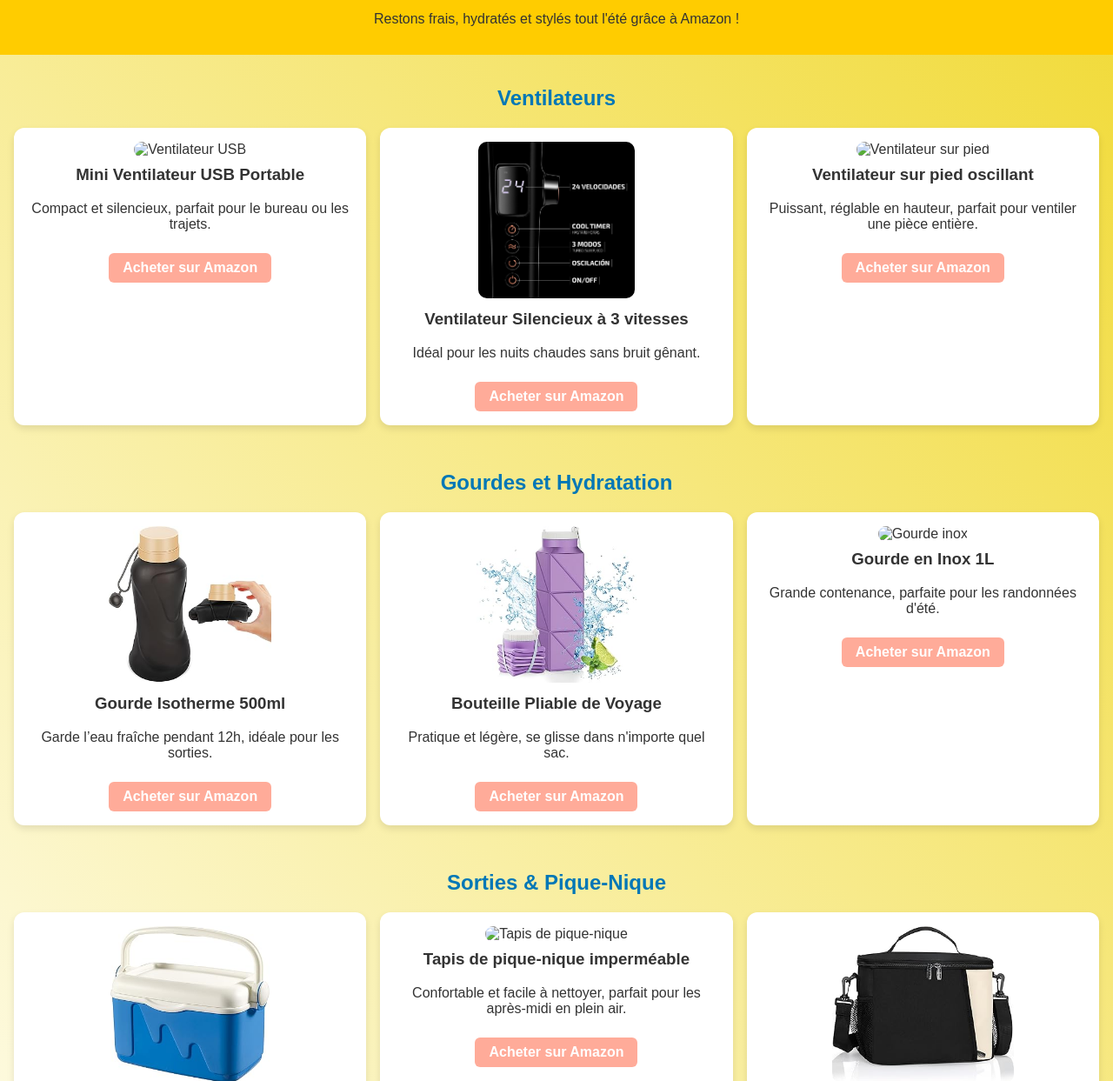
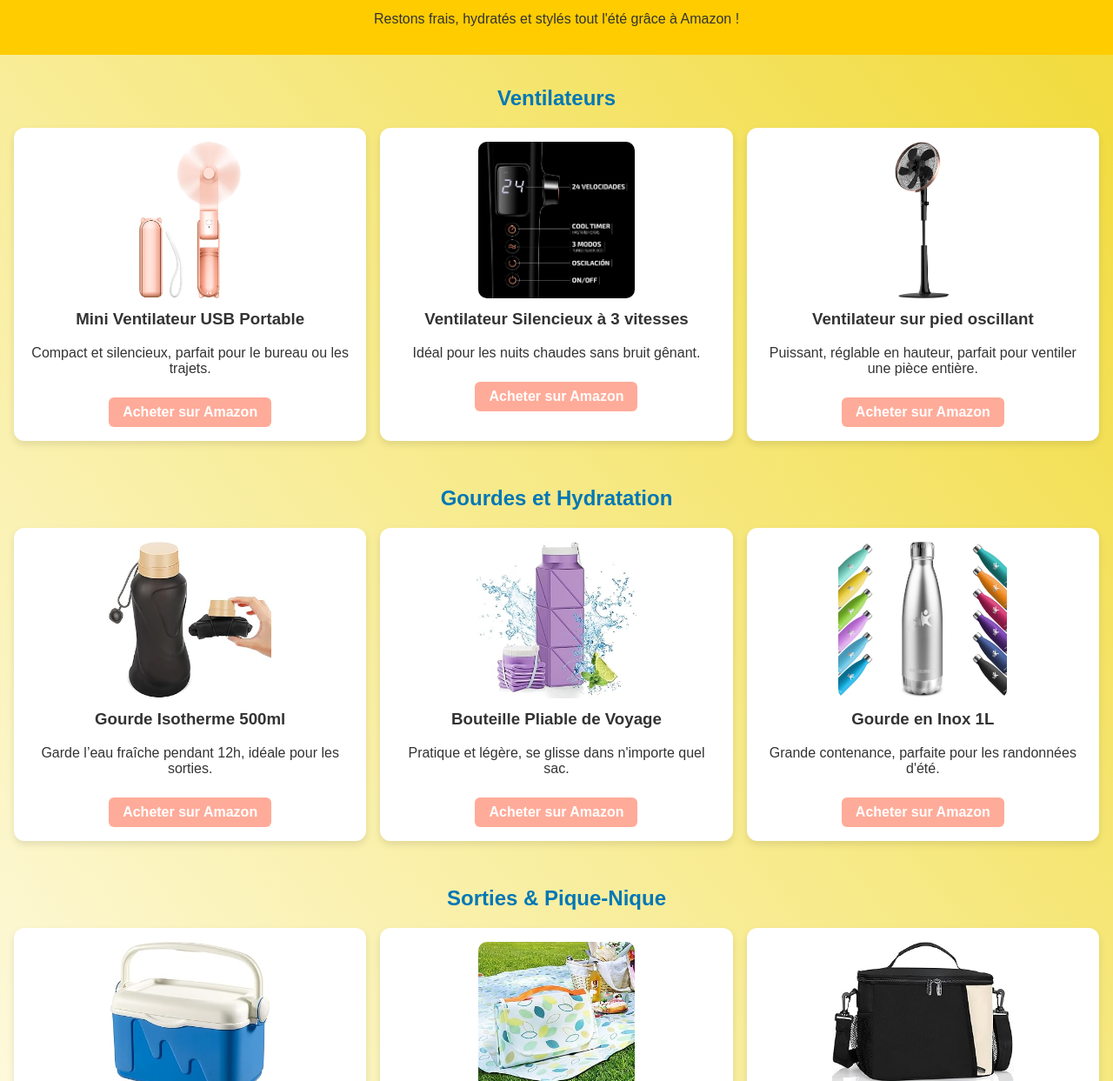
Before and after one commit to Nandy-dev/Ete-sur-Amazon, a plain HTML site: page index.html in a window 1280 px wide. Shown: the part 57-1300 px from the top of the page at 87% size. Drawn offline with Linux system fonts and the light colour scheme.

Commit message:
Update index.html

```diff
--- a/index.html
+++ b/index.html
@@ -89,7 +89,7 @@
     <h2>Ventilateurs</h2>
     <div class="produits">
       <div class="produit">
-        <img src="images/image_ventilo.jpg" alt="Ventilateur USB">
+        <img src="images/Image ventilo.jpg" alt="Ventilateur USB">
         <h3>Mini Ventilateur USB Portable</h3>
         <p>Compact et silencieux, parfait pour le bureau ou les trajets.</p>
         <a class="acheter" href="#">Acheter sur Amazon</a>
@@ -101,7 +101,7 @@
         <a class="acheter" href="#">Acheter sur Amazon</a>
       </div>
       <div class="produit">
-        <img src="images/ventilo_silencieux_tige.jpg" alt="Ventilateur sur pied">
+        <img src="images/Ventilo silencieux tige.jpg" alt="Ventilateur sur pied">
         <h3>Ventilateur sur pied oscillant</h3>
         <p>Puissant, réglable en hauteur, parfait pour ventiler une pièce entière.</p>
         <a class="acheter" href="#">Acheter sur Amazon</a>
@@ -126,7 +126,7 @@
         <a class="acheter" href="#">Acheter sur Amazon</a>
       </div>
       <div class="produit">
-        <img src="images/gourde en inox" alt="Gourde inox">
+        <img src="images/gourde en inox.jpg" alt="Gourde inox">
         <h3>Gourde en Inox 1L</h3>
         <p>Grande contenance, parfaite pour les randonnées d'été.</p>
         <a class="acheter" href="#">Acheter sur Amazon</a>
@@ -145,7 +145,7 @@
         <a class="acheter" href="#">Acheter sur Amazon</a>
       </div>
       <div class="produit">
-        <img src="images/Taps imperméable.jpg" alt="Tapis de pique-nique">
+        <img src="images/Tapis imperméable.jpg" alt="Tapis de pique-nique">
         <h3>Tapis de pique-nique imperméable</h3>
         <p>Confortable et facile à nettoyer, parfait pour les après-midi en plein air.</p>
         <a class="acheter" href="#">Acheter sur Amazon</a>
```
